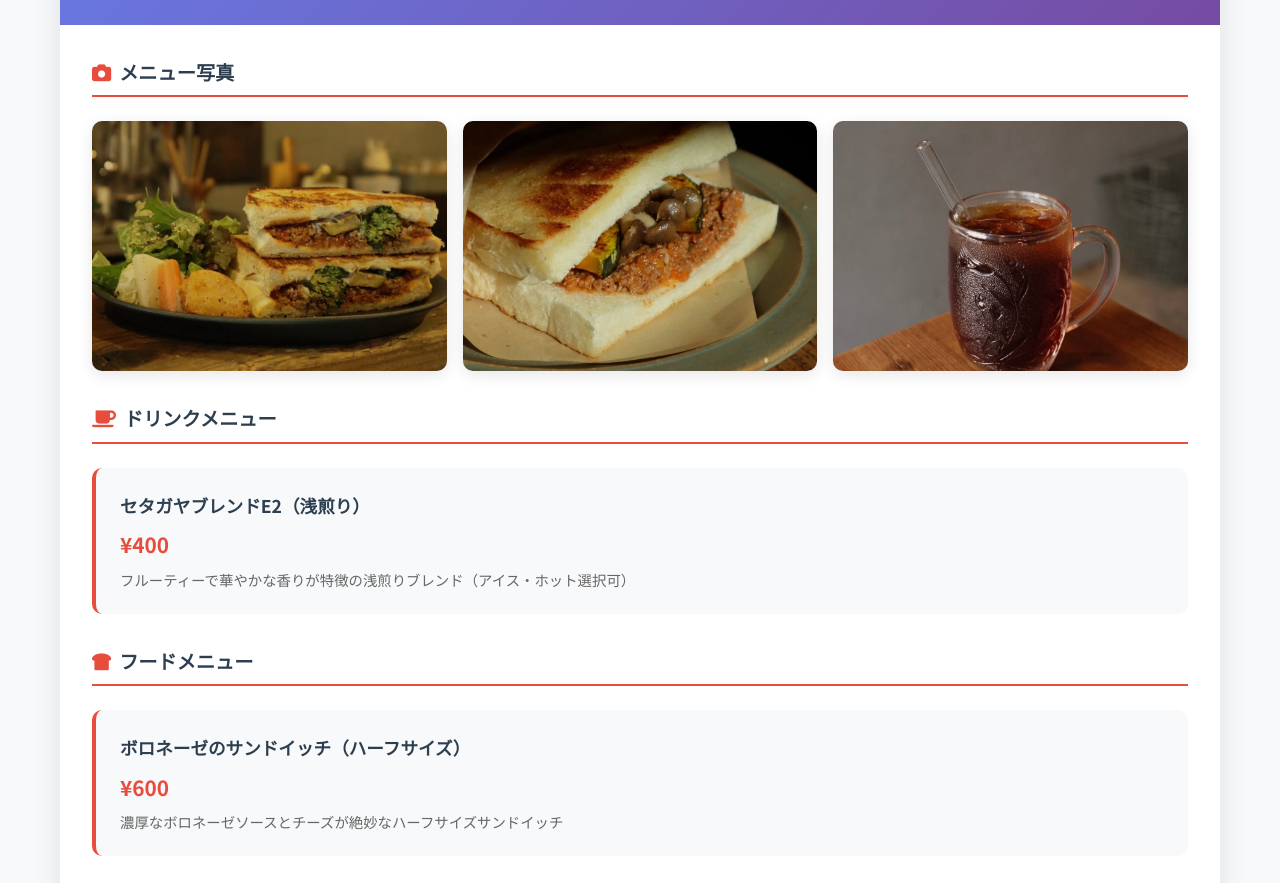
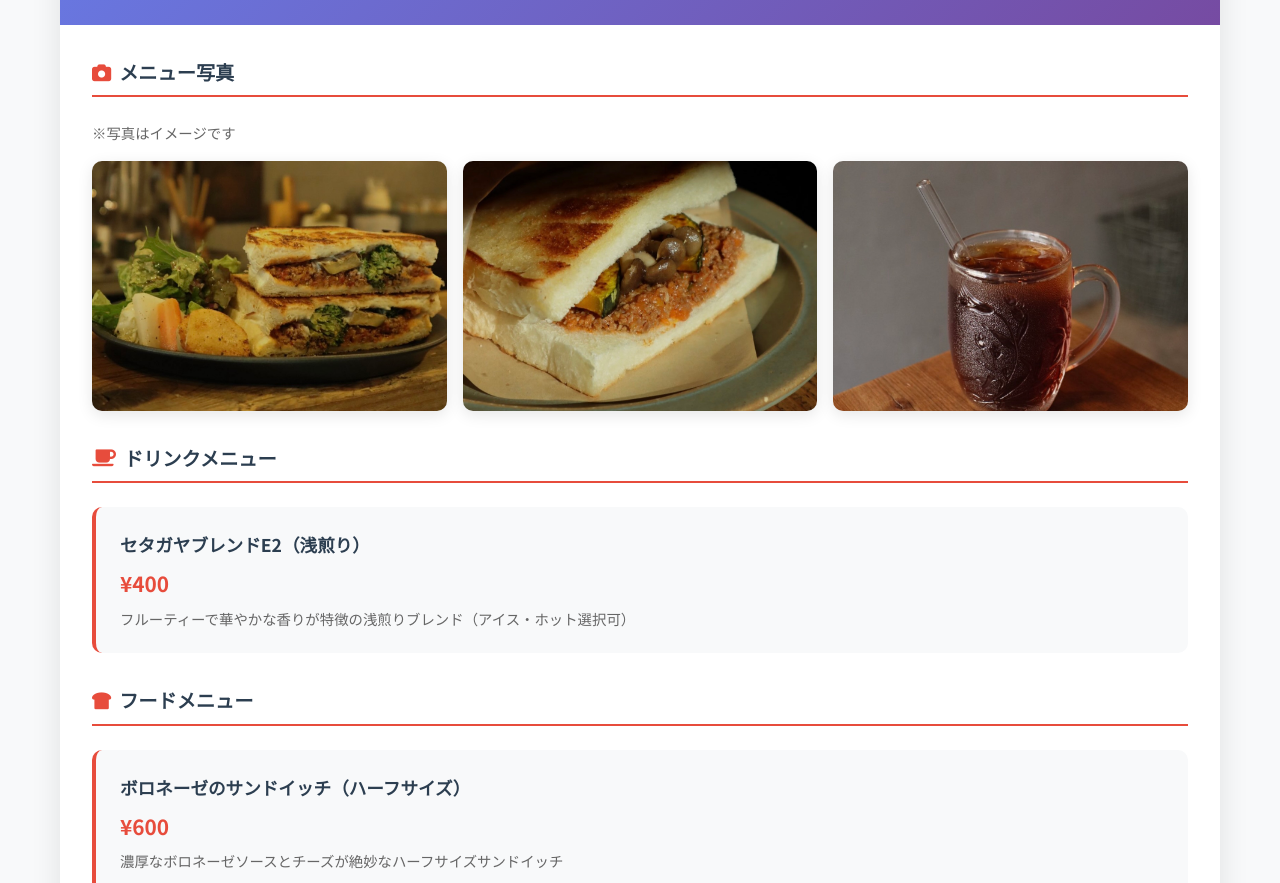
Before and after one commit to kazuki-065/event, a plain HTML site: page index.html in a window 1280 px wide. Shown: the part 8200-9083 px from the top of the page. Drawn offline with Linux system fonts and the light colour scheme.

Commit message:
feat: メニュー写真に「写真はイメージです」の注意書きを追加

```diff
--- a/index.html
+++ b/index.html
@@ -406,6 +406,7 @@
                     <div class="pricing-content">
                         <div class="coffee-gallery">
                             <h4><i class="fas fa-camera"></i> メニュー写真</h4>
+                            <p style="font-size: 0.9rem; color: #666; margin-bottom: 1rem;">※写真はイメージです</p>
                             <div class="gallery-grid">
                                 <div class="gallery-item">
                                     <img src="images/coffee/setagaya-coffee-1.jpg" alt="SETAGAYA COFFEE STOPのコーヒー" onerror="this.style.display='none';">
```
